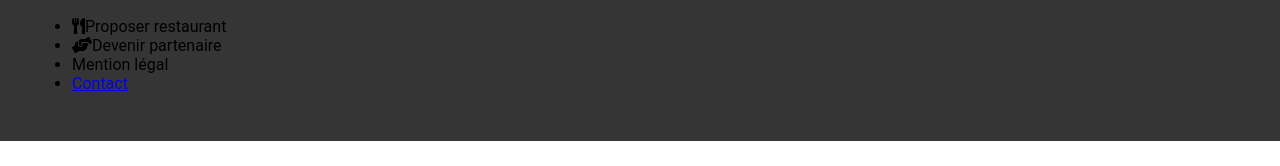
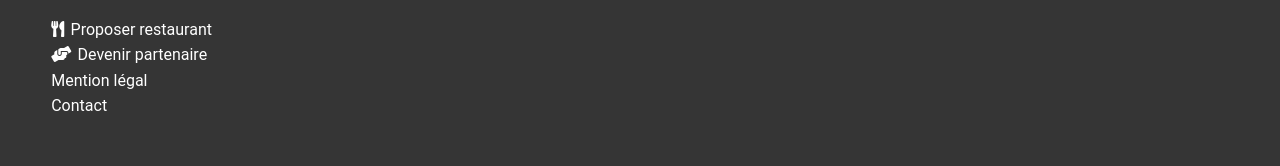
Before and after one commit to padawan1971/ChristopheHascoet_3_07022022, a website: page index.html in a window 1280 px wide. Shown: the part 1614-1780 px from the top of the page. Before the commit the page ends 1755 px from the top, so only its background shows below. Drawn offline with Linux system fonts and the light colour scheme.

Commit message:
index.htm index.scss pages

```diff
--- a/index.html
+++ b/index.html
@@ -28,7 +28,7 @@
         </section>
 
         <section class="reserve">
-            <h1>Réservez le menu qui <br> vous convient</h1>
+            <h1>Réservez le menu qui<br>vous convient</h1>
             <p>Découvrez des restaurants d'exception, sélectionnés par nos soins</p>
             <a href="" class="btn">Explorer nos restaurants</a>
         </section>
@@ -100,11 +100,11 @@
     </main>
     <footer class="footer">
         <img src="./asset/images/logo/ohmyfood@2x.svg" class="footer__img" alt="logo oh my food">
-        <ul class="contact">
-          <li><i class="fas fa-utensils"></i>Proposer restaurant</li>
-          <li><i class="fas fa-hands-helping"></i>Devenir partenaire</li>
-          <li>Mention légal</li>
-          <li><a href="mailto:Ohmyfood@Contact.com">Contact</a></li>
+        <ul class="footer__contact">
+          <li class="footer__contact__title"><i class="fas fa-utensils title__icon"></i>Proposer restaurant</li>
+          <li class="footer__contact__title"><i class="fas fa-hands-helping title__icon"></i>Devenir partenaire</li>
+          <li class="footer__contact__title">Mention légal</li>
+          <li class="footer__contact__title"><a href="mailto:Ohmyfood@Contact.com" class="title__icon">Contact</a></li>
         </ul>
       </footer>
 </body>
--- a/sass/index.scss
+++ b/sass/index.scss
@@ -1,4 +1,4 @@
-
+$font-shrikand:'Shrikhand', cursive ;
 *{
     box-sizing: border-box;
 }
@@ -177,8 +177,19 @@ body {
     color: #fff;
     height: 1.3rem;
 }
-
-
+.footer__contact {
+    color: #fff;
+    list-style: none;
+    padding: 0 1rem;
+}
+.footer__contact__title {
+   padding: 0.2rem;
+}
+.title__icon {
+    margin-right: 0.4rem;
+    color: #fff;
+    text-decoration: none;
+}
 .header__logo {
     display: flex;
     align-items: center;
@@ -204,6 +215,3 @@ body {
     width: 100%;
     object-fit: cover;
 }
-h1 {
-    font-family : "Shrikhand", cursive;
-}
```
Also changed, not shown: sass/pages/lapalettedugout.html (+9 -0 lines), css/index.css, 1 other file.
